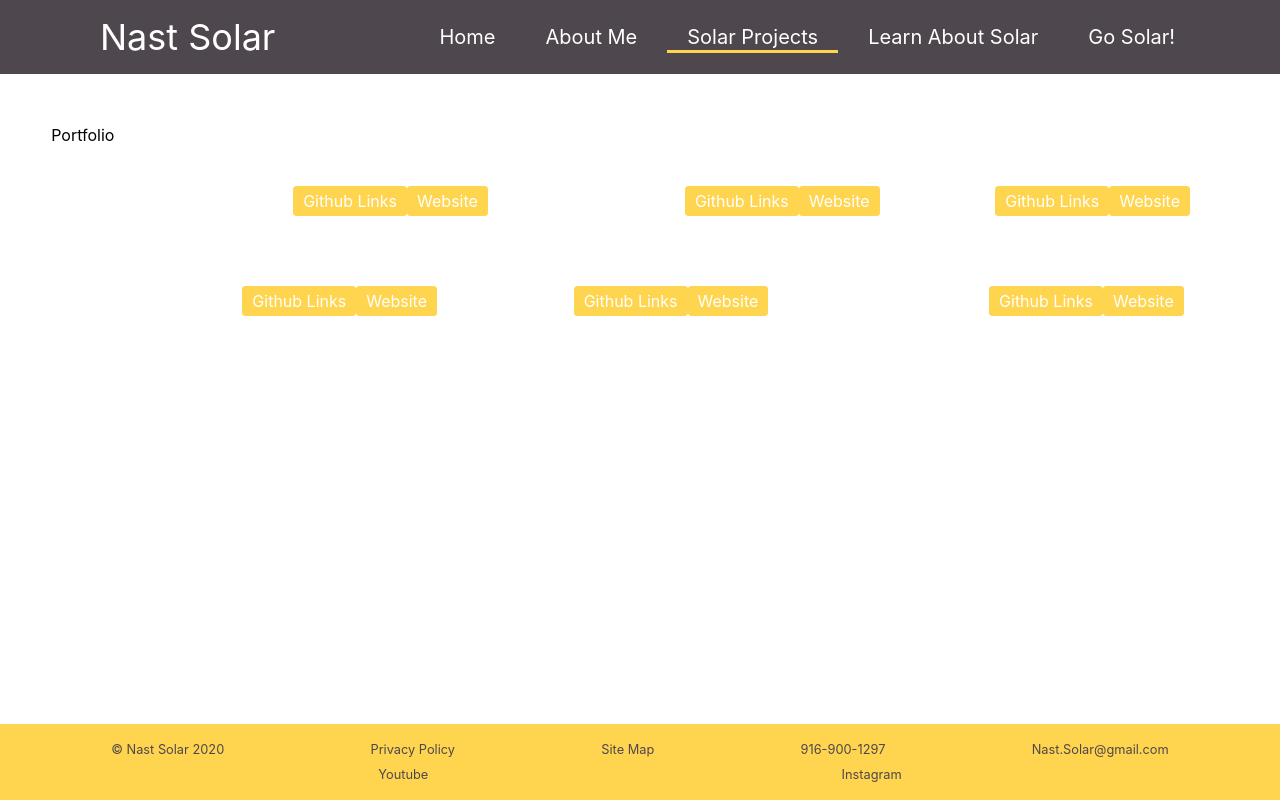
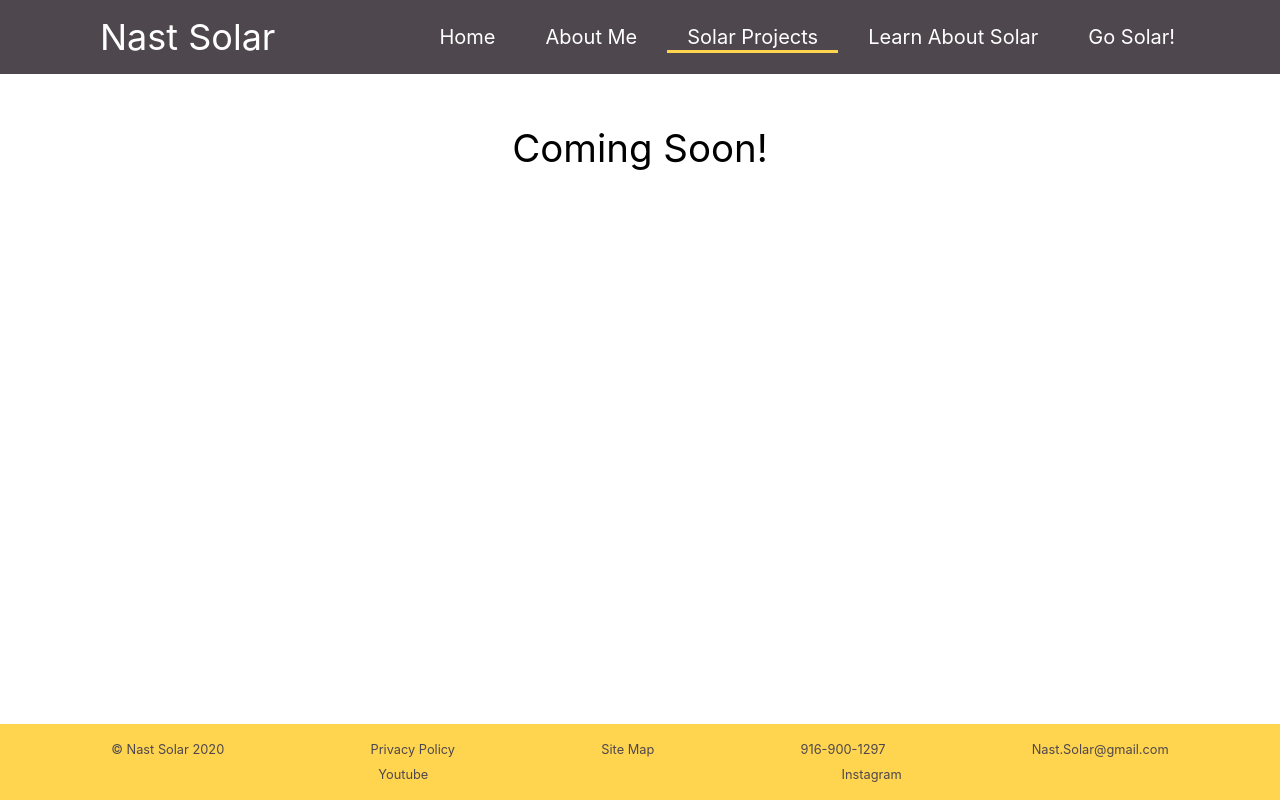
Before and after one commit to vcaruso0923/nast-solar, a React (Create React App) app: page / in a window 1280 px wide. Both pictures are taken after a click on the element "Solar Projects". Built offline with nearby package versions, Linux system fonts and the light colour scheme.

Commit message:
projects coming soon

```diff
--- a/src/components/Portfolio/index.js
+++ b/src/components/Portfolio/index.js
@@ -1,12 +1,12 @@
 import React from 'react';
-import Projects from '../Projects';
 
 function Portfolio() {
 
     return (
-        <div>
-            Portfolio
-            <Projects/>
+        <div className="projects-wrapper">
+            <p className="projects-text">
+                Coming Soon!
+            </p>
         </div>
     );
 }
--- a/src/components/Projects/index.js
+++ /dev/null
@@ -1,64 +0,0 @@
-import React from 'react';
-
-function Projects() {
-
-    const photos = [
-        {
-            name: 'COVID-19 Data Hub',
-            repo: 'https://github.com/tedpedersen/group-project-uc-berkeley',
-            link: '=https://cvdatahub.com/',
-            imagePath: `covid-data`,
-        },
-        {
-            name: 'CA Critter Tracker',
-            repo: 'https://github.com/vcaruso0923/california-critter-tracker',
-            link: 'https://pure-scrubland-55089.herokuapp.com/',
-            imagePath: 'critter-tracker',
-        },
-        {
-            name: 'Oh Snap!',
-            repo: 'https://github.com/vcaruso0923/photo-port',
-            link: 'https://vcaruso0923.github.io/photo-port/',
-            imagePath: 'oh-snap',
-        },
-        {
-            name: 'Food Festival',
-            repo: 'https://github.com/vcaruso0923/food-festival',
-            link: 'https://vcaruso0923.github.io/food-festival/',
-            imagePath: 'food-festival',
-        },
-        {
-            name: 'Pizza Hunt',
-            repo: 'https://github.com/vcaruso0923/pizza-hunt',
-            link: 'https://radiant-forest-06641.herokuapp.com/',
-            imagePath: 'pizza-hunt',
-        },
-        {
-            name: 'Weather Dashboard',
-            repo: 'https://github.com/vcaruso0923/weather-dashboard',
-            link: 'https://vcaruso0923.github.io/weather-dashboard/',
-            imagePath: 'weather-dashboard',
-        }
-    ]
-
-    return (
-        <div id="portfolio">
-            {photos.map(imageInfo => (
-                <div id="project" key={imageInfo.name}>
-                        {/* <img
-                            src={require(`../../assets/images/${imageInfo.imagePath}.PNG`)}
-                            alt={imageInfo.name}
-                            className="project-image"
-                        /> */}
-                    <div className="project-info">
-                        <h3>{imageInfo.name}</h3>
-                        <a className="custom-button" href={imageInfo.repo}>Github Links</a>
-                        <a className="custom-button" href={imageInfo.link}>Website</a>
-                    </div>
-                </div>
-            ))}
-        </div>
-    );
-}
-
-export default Projects;
--- a/src/index.css
+++ b/src/index.css
@@ -185,15 +185,22 @@ header nav ul li:hover::after {
   width: 75%
 }
 
+.projects-wrapper {
+  width: 65%;
+  align-self: center;
+  margin: auto;
+}
+
+.projects-text {
+  text-align: center;
+  font-size: 3vw;
+}
 
 
 
 
 
-
-
-
-#portfolio {
+/* #portfolio {
   display: flex;
   justify-content: space-evenly;
   flex-wrap: wrap;
@@ -225,7 +232,7 @@ header nav ul li:hover::after {
 
 .project-info h3 {
   margin: 1vw;
-}
+} */
 
 .custom-button {
   text-decoration: none;
```
